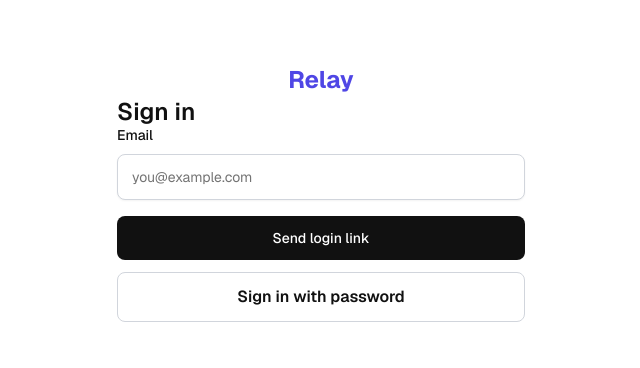
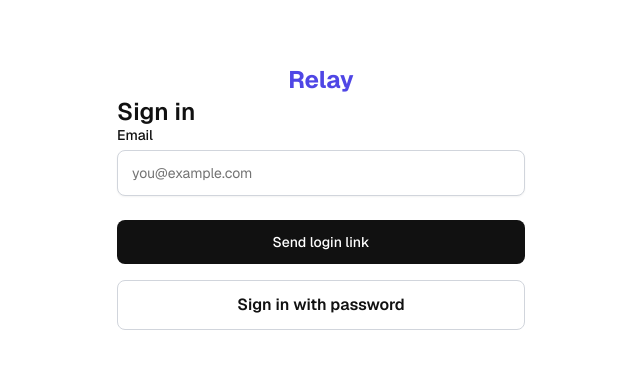
Before and after one commit to jeflel/relay, a React (Vite) app: page / in a window 1280 px wide. Shown: the top 368 px of the page, without its empty margins (319-959 px from the left). Built offline with nearby package versions, Linux system fonts and the light colour scheme; no server answers.

Commit message:
polish spacing rhythm on auth and more screens
Group label/input pairs tightly and add breathing room before
primary actions on the sign-in form, matching a tight/loose
spacing pattern. Fix the more page beta pill to center reliably
under the wordmark.

```diff
--- a/src/components/Auth.jsx
+++ b/src/components/Auth.jsx
@@ -64,9 +64,9 @@
   return (
     <main className="mx-auto w-full max-w-md px-5 pt-16 pb-8">
       <p className="mb-8 text-center text-2xl font-bold text-[#4F46E5]">Relay</p>
-      <h1 className="mb-2 text-2xl font-semibold">Sign in</h1>
-      <form className="flex flex-col gap-3" onSubmit={handleSubmit}>
-        <Label htmlFor="email">Email</Label>
+      <h1 className="mb-8 text-2xl font-semibold">Sign in</h1>
+      <form className="flex flex-col" onSubmit={handleSubmit}>
+        <Label htmlFor="email" className="mb-2">Email</Label>
         <Input
           id="email"
           type="email"
@@ -75,12 +75,12 @@
           placeholder="you@example.com"
           required
           autoComplete="email"
-          className="h-auto border-gray-300 bg-white px-3.5 py-3 focus-visible:border-[#111] focus-visible:outline focus-visible:outline-2 focus-visible:outline-offset-1 focus-visible:outline-[#111] focus-visible:ring-0"
+          className={`h-auto border-gray-300 bg-white px-3.5 py-3 focus-visible:border-[#111] focus-visible:outline focus-visible:outline-2 focus-visible:outline-offset-1 focus-visible:outline-[#111] focus-visible:ring-0 ${mode === 'password' ? 'mb-3' : 'mb-6'}`}
         />
 
         {mode === 'password' && (
           <>
-            <Label htmlFor="password">Password</Label>
+            <Label htmlFor="password" className="mb-2">Password</Label>
             <Input
               id="password"
               type="password"
@@ -89,17 +89,17 @@
               placeholder="Your password"
               required
               autoComplete="current-password"
-              className="h-auto border-gray-300 bg-white px-3.5 py-3 focus-visible:border-[#111] focus-visible:outline focus-visible:outline-2 focus-visible:outline-offset-1 focus-visible:outline-[#111] focus-visible:ring-0"
+              className="mb-6 h-auto border-gray-300 bg-white px-3.5 py-3 focus-visible:border-[#111] focus-visible:outline focus-visible:outline-2 focus-visible:outline-offset-1 focus-visible:outline-[#111] focus-visible:ring-0"
             />
           </>
         )}
 
-        {error && <p className="text-sm text-red-700">{error}</p>}
+        {error && <p className="mb-3 text-sm text-red-700">{error}</p>}
 
         <Button
           type="submit"
           disabled={loading}
-          className="mt-1 h-auto w-full bg-[#111] px-4 py-3 text-white hover:bg-[#111] disabled:opacity-60"
+          className="h-auto w-full bg-[#111] px-4 py-3 text-white hover:bg-[#111] disabled:opacity-60"
         >
           {loading
             ? mode === 'password'
@@ -115,7 +115,7 @@
         type="button"
         variant="outline"
         onClick={toggleMode}
-        className="mt-3 h-auto w-full border-gray-300 bg-white px-5 py-3 text-base font-semibold text-[#111] shadow-none hover:bg-white hover:text-[#111]"
+        className="mt-4 h-auto w-full border-gray-300 bg-white px-5 py-3 text-base font-semibold text-[#111] shadow-none hover:bg-white hover:text-[#111]"
       >
         {mode === 'password' ? 'Sign in with magic link' : 'Sign in with password'}
       </Button>
--- a/src/pages/More.jsx
+++ b/src/pages/More.jsx
@@ -13,14 +13,16 @@
   return (
     <main className="mx-auto w-full max-w-md px-5 pt-12 pb-12">
       <p className="text-center text-2xl font-bold text-[#4F46E5]">Relay</p>
-      <p className="mt-1 mb-8 text-center text-xs text-muted">Beta</p>
-      <h1 className="mb-2 text-2xl font-semibold text-ink">More</h1>
+      <div className="mt-1 flex justify-center">
+        <span className="rounded-full bg-indigo-50 px-2 py-0.5 text-xs font-medium text-[#4F46E5]">Beta</span>
+      </div>
+      <h1 className="mt-10 text-2xl font-semibold text-ink">More</h1>
 
       <Button
         type="button"
         onClick={handleSignOut}
         disabled={signingOut}
-        className="h-auto w-full rounded-full bg-ink px-4 py-3 text-white hover:bg-ink disabled:opacity-60"
+        className="mt-3 h-auto w-full rounded-full bg-ink px-4 py-3 text-white hover:bg-ink disabled:opacity-60"
       >
         {signingOut ? 'Signing out…' : 'Sign out'}
       </Button>
```
